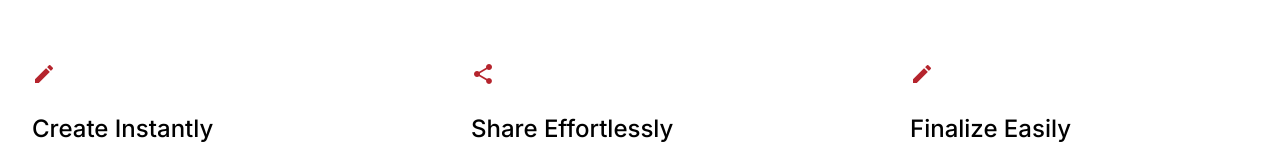
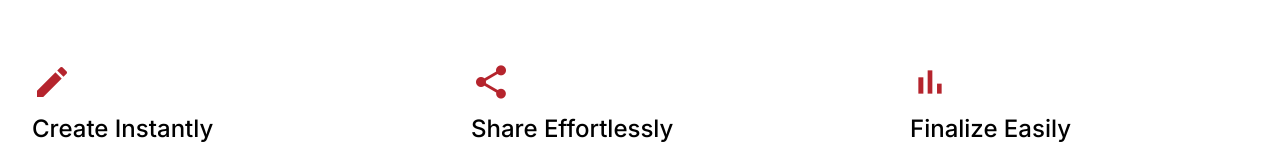
Before and after one commit to danieljancar/hangbuddies, an Angular app in the folder apps/frontend/: page / in a window 1280 px wide. Shown: the part 1008-1160 px from the top of the page. Built offline with nearby package versions, Linux system fonts and the light colour scheme.

Commit message:
fix(Landing Page); fixed icon size

```diff
--- a/apps/frontend/src/app/features/homepage/Landing/Landing.component.html
+++ b/apps/frontend/src/app/features/homepage/Landing/Landing.component.html
@@ -45,7 +45,7 @@
                 </p>
             </div>
             <div>
-                <mat-icon class="landing-info-item-icon">edit</mat-icon>
+                <mat-icon class="landing-info-item-icon">bar_chart</mat-icon>
                 <h3 class="landing-info-item-title">Finalize Easily</h3>
                 <p class="landing-info-item-description">
                     Instantly see votes as they come in. Pick the best time based on responses and lock in your event with confidence.
--- a/apps/frontend/src/app/features/homepage/Landing/Landing.component.scss
+++ b/apps/frontend/src/app/features/homepage/Landing/Landing.component.scss
@@ -58,6 +58,7 @@
 
 .landing-info-item-icon {
   color: var(--mat-sys-primary);
+  font-size: 40px;
   width: 40px;
   height: 40px;
   margin-bottom: -1rem;
```
